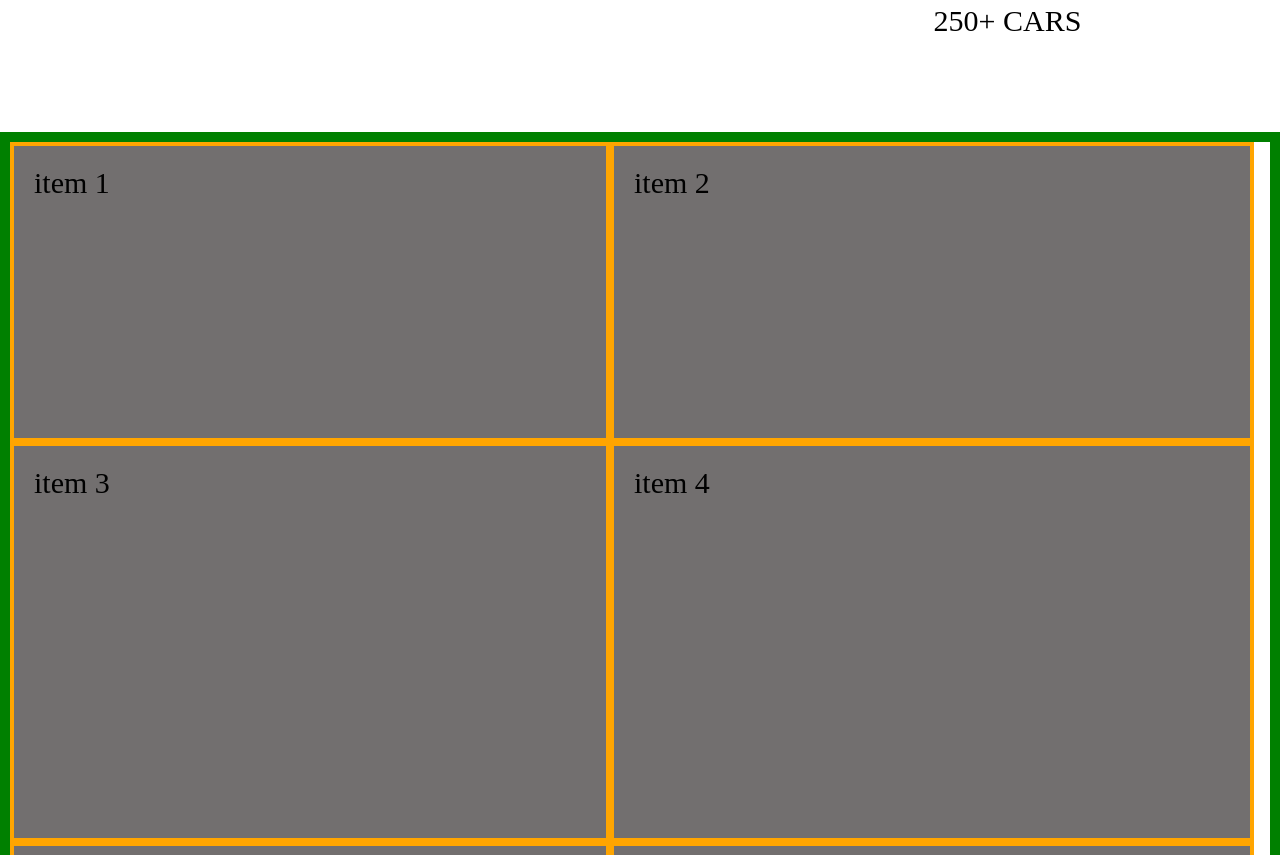
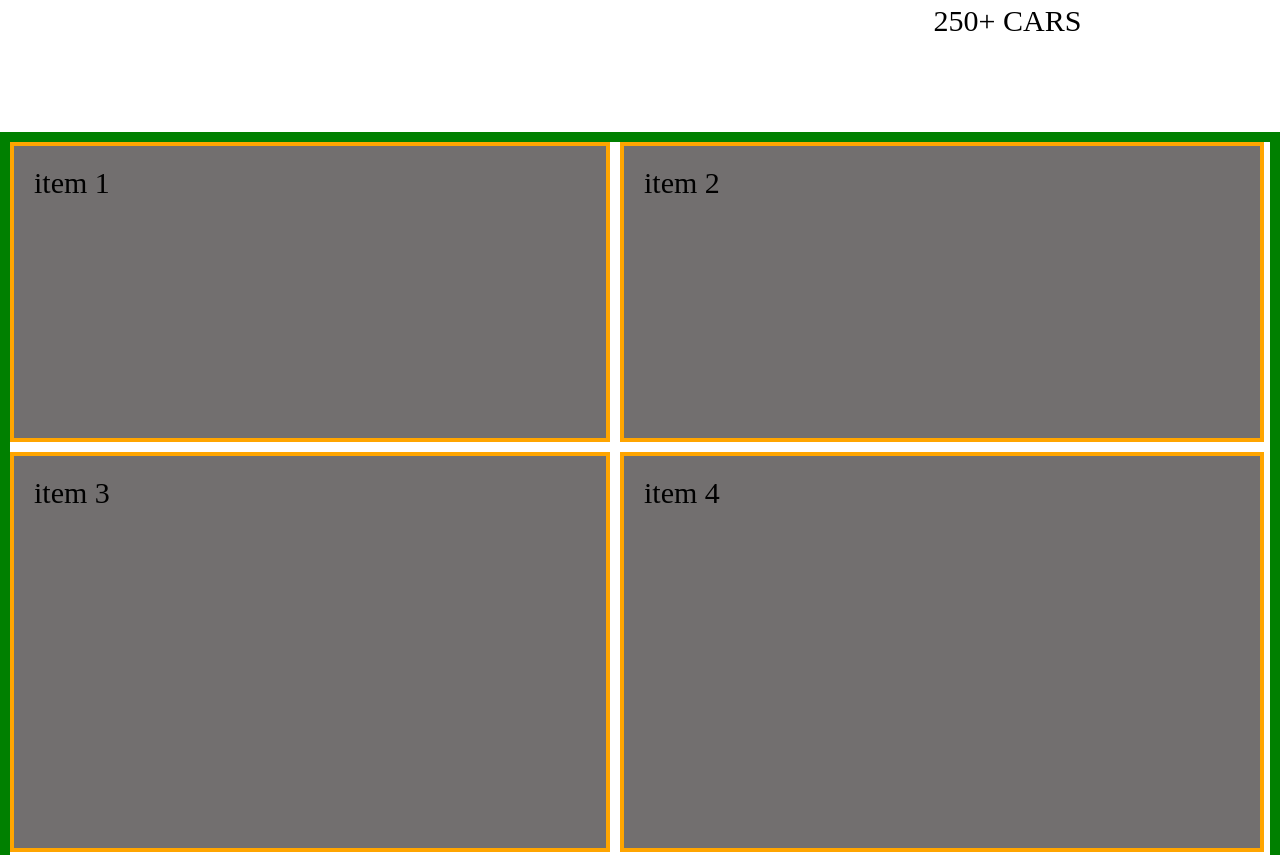
Before and after one commit to KyleWashington73/media-sass-project, a plain HTML site: page index.html in a window 1280 px wide. Shown: the part 1905-2760 px from the top of the page. Drawn offline with Linux system fonts and the light colour scheme.

Commit message:
Let's GO!!!

```diff
--- a/SASS/style.scss
+++ b/SASS/style.scss
@@ -118,11 +118,12 @@ width: 45em;
 
 // Container 4 //
 .grid-container-4 {
-   height: 142.5vh;
+   height: 149.5vh;
    border: 10px solid green;
    display: grid;
    grid-template-columns: 600px 644px;
    grid-template-rows: 300px 400px 300px 300px;
+   grid-gap: 10px;
    margin: 0px;
    padding: 0px;
 }
```
Also changed, not shown: SASS/style.css, 2 other files.
